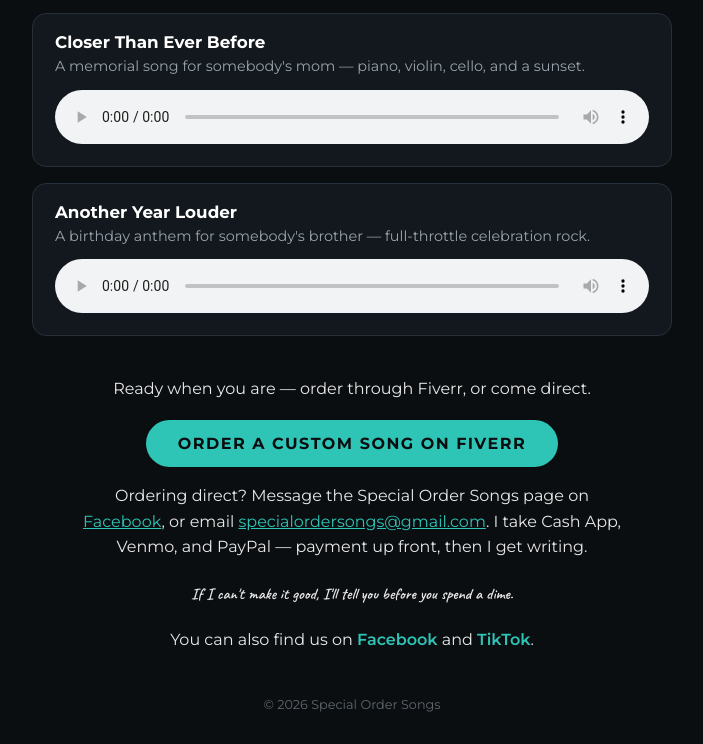
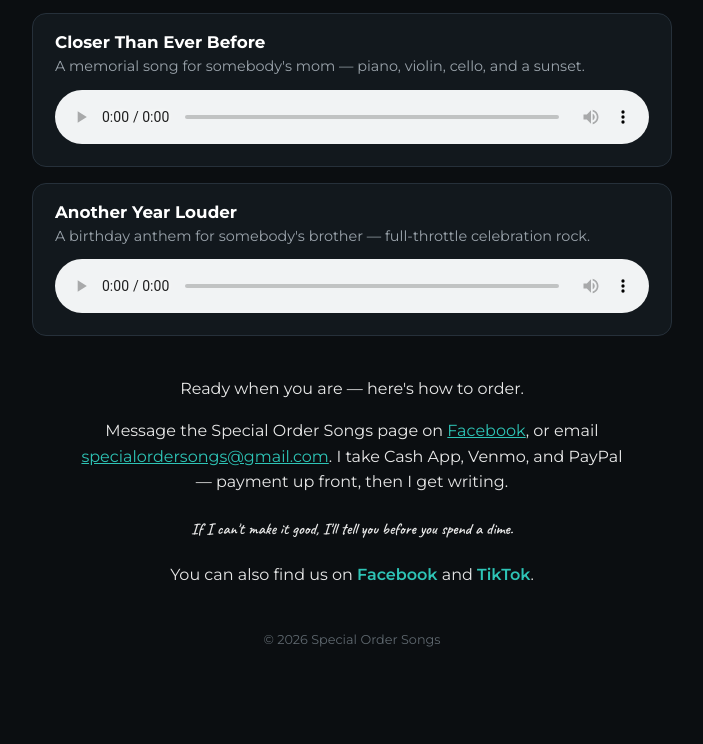
Before and after one commit to SpecialOrderSongs/SpecialOrderSongs.github.io, a plain HTML site: page pricing.html in a window 1280 px wide. Shown: the part 1124-1868 px from the top of the page, without its empty margins (288-991 px from the left). After the commit the page ends 1803 px from the top, so only its background shows below. Drawn offline with nearby package versions, Linux system fonts and the light colour scheme.

Commit message:
Remove Fiverr buttons until the gig is live

```diff
--- a/pricing.html
+++ b/pricing.html
@@ -264,9 +264,8 @@
   </div>
 
   <div class="order">
-    <p>Ready when you are — order through Fiverr, or come direct.</p>
-    <a class="fiverr-btn" href="https://www.fiverr.com/specialorder" target="_blank" rel="noopener">Order a Custom Song on Fiverr</a>
-    <p class="direct">Ordering direct? Message the Special Order Songs page on <a href="https://www.facebook.com/share/1BqBiXD93n/" target="_blank" rel="noopener">Facebook</a>, or email <a href="mailto:specialordersongs@gmail.com">specialordersongs@gmail.com</a>. I take Cash App, Venmo, and PayPal — payment up front, then I get writing.</p>
+    <p>Ready when you are — here's how to order.</p>
+    <p class="direct">Message the Special Order Songs page on <a href="https://www.facebook.com/share/1BqBiXD93n/" target="_blank" rel="noopener">Facebook</a>, or email <a href="mailto:specialordersongs@gmail.com">specialordersongs@gmail.com</a>. I take Cash App, Venmo, and PayPal — payment up front, then I get writing.</p>
     <p class="promise">If I can't make it good, I'll tell you before you spend a dime.</p>
     <p class="social">You can also find us on <a href="https://www.facebook.com/share/1BqBiXD93n/" target="_blank" rel="noopener">Facebook</a> and <a href="https://www.tiktok.com/@specialordersongs" target="_blank" rel="noopener">TikTok</a>.</p>
   </div>
```
Also changed, not shown: index.html (+0 -2 lines).
